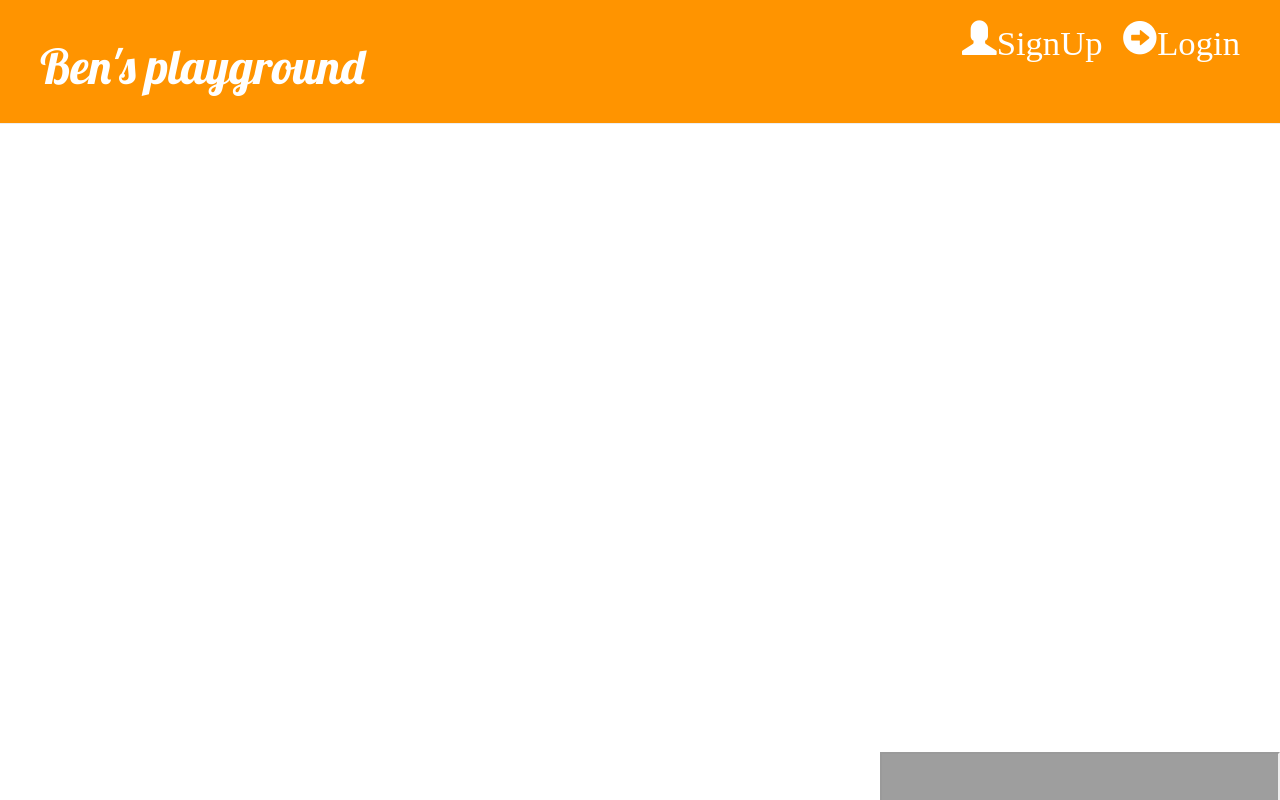
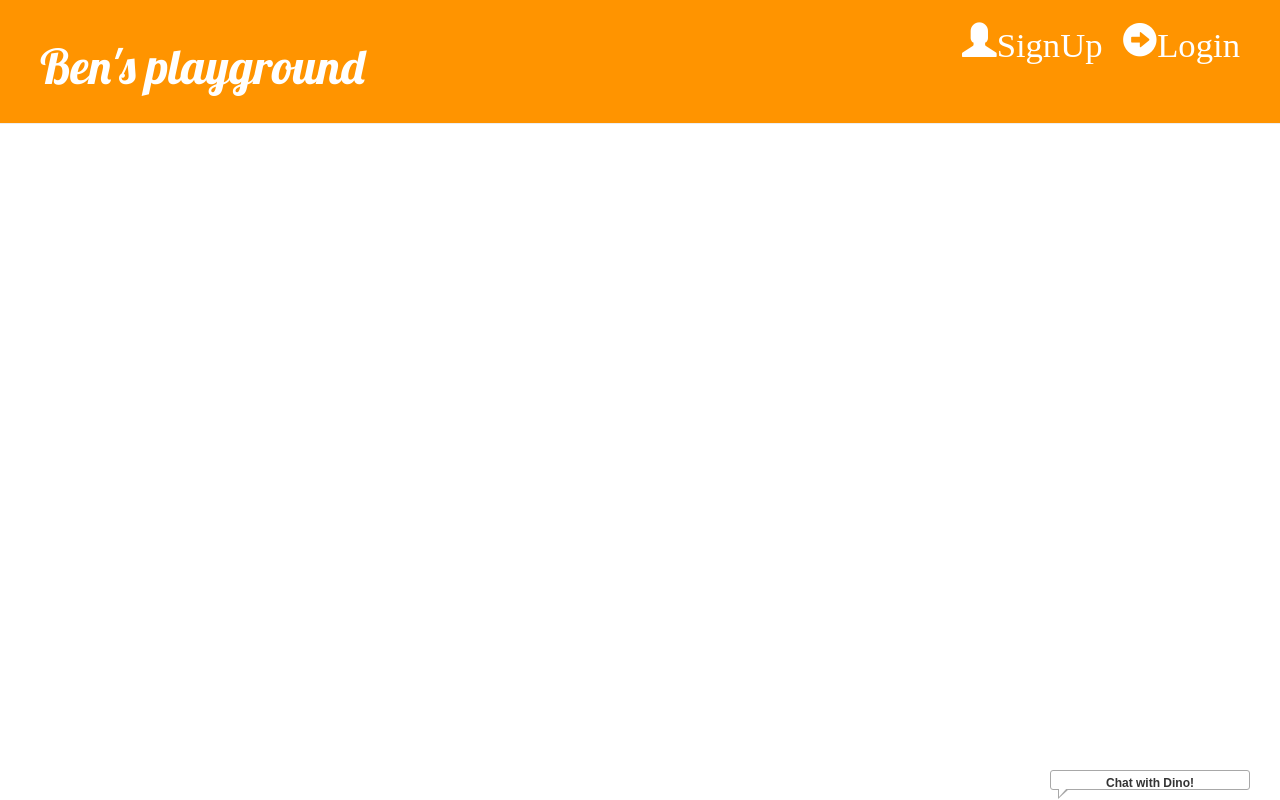
Before and after one commit to bengeh/my-first-blog, a Django app: page / in a window 1280 px wide. Run offline with Django 3.2, Linux system fonts and the light colour scheme; data that the repository does not hold is empty; some libraries are stand-ins or nearby versions; grey boxes are pictures that could not be loaded.

Commit message:
make chat bot minimzable

```diff
--- a/blog/templates/base.html
+++ b/blog/templates/base.html
@@ -1,4 +1,5 @@
 {% load staticfiles %}
+<!DOCTYPE html>
 <html>
     <head>
         <title>Ben's playground</title>
@@ -6,6 +7,116 @@
         <link rel="stylesheet" href="//maxcdn.bootstrapcdn.com/bootstrap/3.2.0/css/bootstrap-theme.min.css">
         <link href='//fonts.googleapis.com/css?family=Lobster&subset=latin,latin-ext' rel='stylesheet' type='text/css'>
         <link rel="stylesheet" href="{% static 'css/blog.css' %}">
+        <style>
+            #chat,#chat:after,.chatbox{
+            transition:all .4s ease-in-out}
+            #chat,#close-chat,.minim-button,.maxi-button,.chat-text{
+                font-weight:700;
+                cursor:pointer;
+                font-family:Arial,sans-serif;
+                text-align:center;
+                height:20px;
+                line-height:20px}
+            #chat,#close-chat,.chatbox{
+                border:1px solid #A8A8A8}
+            #chat:after,#chat:before{
+                position:absolute;
+                border-style:solid;
+                content:""}
+            .chatbox{
+                position:fixed;
+                bottom:0;
+                right:30px;
+                margin:0 0 -1500px;
+                background:#fff;
+                border-bottom:none;
+                padding:28px 10px 10px;
+                z-index:100000}
+            #close-chat{
+                position:absolute;
+                top:2px;
+                right:2px;
+                font-size:24px;
+                border:1px solid #dedede;
+                width:20px;
+                background:#fefefe;
+                z-index:2}
+            #minim-chat,#maxi-chat{
+                position:absolute;
+                top:0;
+                left:0;
+                width:100%;
+                height:20px;
+                line-height:20px;
+                cursor:pointer;
+                z-index:1}
+            .minim-button{
+                position:absolute;
+                top:2px;
+                right:26px;
+                font-size:24px;
+                border:1px solid #dedede;
+                width:20px;
+                background:#fefefe}
+            .maxi-button{
+                position:absolute;
+                top:2px;
+                right:26px;
+                font-size:24px;
+                border:1px solid #dedede;
+                width:20px;
+                background:#fefefe;}
+            .chat-text{
+                position:absolute;
+                top:5px;
+                left:10px;
+                font-size:16px;}
+            #chat{
+                right:30px;
+                position:fixed;
+                bottom:10px;
+                width:200px;
+                border-radius:3px;
+                padding:2px 8px;
+                font-size:12px;
+                background:#fff;
+                -webkit-transform:translateZ(0);
+                transform:translateZ(0)}
+            #chat:before{
+                border-width:10px 11px 0 0;
+                border-color:#A8A8A8 transparent transparent;
+                left:7px;
+                bottom:-10px}
+            #chat:after{
+                border-width:9px 8px 0 0;
+                border-color:#fff transparent transparent;
+                left:8px;
+                bottom:-8px}
+            #chat:hover{
+                background:#ddd;
+                -webkit-animation-name:hvr-pulse-grow;
+                animation-name:hvr-pulse-grow;
+                -webkit-animation-duration:.3s;
+                animation-duration:.3s;
+                -webkit-animation-timing-function:linear;
+                animation-timing-function:linear;
+                -webkit-animation-iteration-count:infinite;
+                animation-iteration-count:infinite;
+                -webkit-animation-direction:alternate;
+                animation-direction:alternate}
+            #chat:hover:after{
+                border-color:#ddd transparent transparent!important}
+            .animated-chat{
+                -webkit-animation-duration:1s;
+                animation-duration:1s;
+                -webkit-animation-fill-mode:both;
+                animation-fill-mode:both;
+                -webkit-animation-timing-function:ease-in;
+                animation-timing-function:ease-in}
+
+
+
+    </style>
     </head>
     <body>
          <div class="page-header">
@@ -29,20 +140,47 @@
         </div>
 
 
+        <div id="chat" class="animated-chat tada" onclick="loadChatbox()" align="right">Chat with Dino!</div>
+            <div class="chatbox" id="chatbox">
+                <span class="chat-text" >Chatting with Dino!</span>
+                <div id="smartchatbox_img901621879" style="width: 280px; height: 450px; overflow: hidden; margin: auto; padding: 0;">
+                <div id="smartchatbox901621879" style="width: 280px; height: 450px; overflow: hidden; margin: auto; padding: 0; border:0; ">
+                    <iframe src="https://console.dialogflow.com/api-client/demo/embedded/cce76f39-55b5-40ec-99f7-bead78e8dbe4" frameborder="0" width="280px" height="450px" style="border:0; margin:0; padding: 0;">
+                    </iframe>
+                </div>
+            </div>
+
+            <div id="close-chat" onclick="closeChatbox()">&times;</div>
+            <div id="minim-chat" onclick="minimChatbox()"><span class="minim-button">&minus;</span></div>
+            <div id="maxi-chat" onclick="loadChatbox()"><span class="maxi-button">&plus;</span></div>
+        </div>
+
         <script>
-        (function () {
-            var div = document.createElement("div");
-            document.getElementsByTagName('body')[0].appendChild(div);
-            div.outerHTML = "<div id='botDiv' style='height: 38px; position: fixed; bottom: 10; right:0; z-index: 1000; background-color: #fff'><div id='botTitleBar' style='height: 38px; width: 400px; position:fixed; cursor: pointer;'></div><iframe width='400px' height='600px' src='https://console.dialogflow.com/api-client/demo/embedded/cce76f39-55b5-40ec-99f7-bead78e8dbe4'></iframe></div>";
+            function loadChatbox(){
+                var e=document.getElementById("minim-chat");
+                e.style.display="block";
+                var e=document.getElementById("maxi-chat");
+                e.style.display="none";
+                var e=document.getElementById("chatbox");
+                e.style.margin="0";
+                var e=document.getElementById("chat");
+                e.style.display="none";
+            }
+            function closeChatbox(){
+                var e=document.getElementById("chatbox");
+                e.style.margin="0 0 -1500px 0";
+                var e=document.getElementById("chat");
+                e.style.display="block";
+            }
+            function minimChatbox(){
+                var e=document.getElementById("minim-chat");
+                e.style.display="none";
+                var e=document.getElementById("maxi-chat");
+                e.style.display="block";
+                var e=document.getElementById("chatbox");
+                e.style.margin="0 0 -460px 0";
+            }
+        </script>
 
-            document.querySelector('body').addEventListener('click', function (e) {
-                e.target.matches = e.target.matches || e.target.msMatchesSelector;
-                if (e.target.matches('#botTitleBar')) {
-                    var botDiv = document.querySelector('#botDiv');
-                    botDiv.style.height = botDiv.style.height == '600px' ? '38px' : '600px';
-                };
-            });
-        }());
-        </script>
     </body>
 </html>
```
Also changed, not shown: blog/static/css/blog.css (line endings or trailing spaces).
